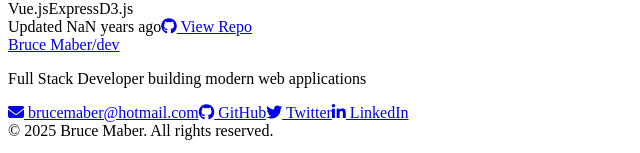
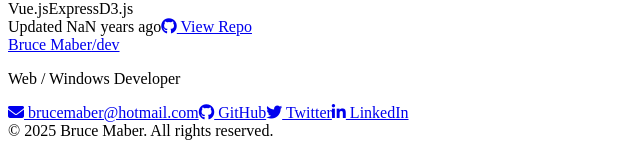
Before and after one commit to superbrucem/git-Projects-Sitev2, a React (Vite) app in the folder client/: page / in a window 1280 px wide. Shown: the part 2058-2211 px from the top of the page, without its empty margins (0-640 px from the left). Built offline with nearby package versions, Linux system fonts and the light colour scheme.

Commit message:
Add more relevant info

```diff
--- a/client/src/components/layout/Footer.tsx
+++ b/client/src/components/layout/Footer.tsx
@@ -11,7 +11,7 @@ const Footer = () => {
               <span className="text-xs text-gray-500 dark:text-gray-400 font-mono">/dev</span>
             </Link>
             <p className="text-sm text-gray-500 dark:text-gray-400 mt-1">
-              Full Stack Developer building modern web applications
+            Web / Windows Developer
             </p>
           </div>
           <div className="flex flex-wrap gap-4">
```
